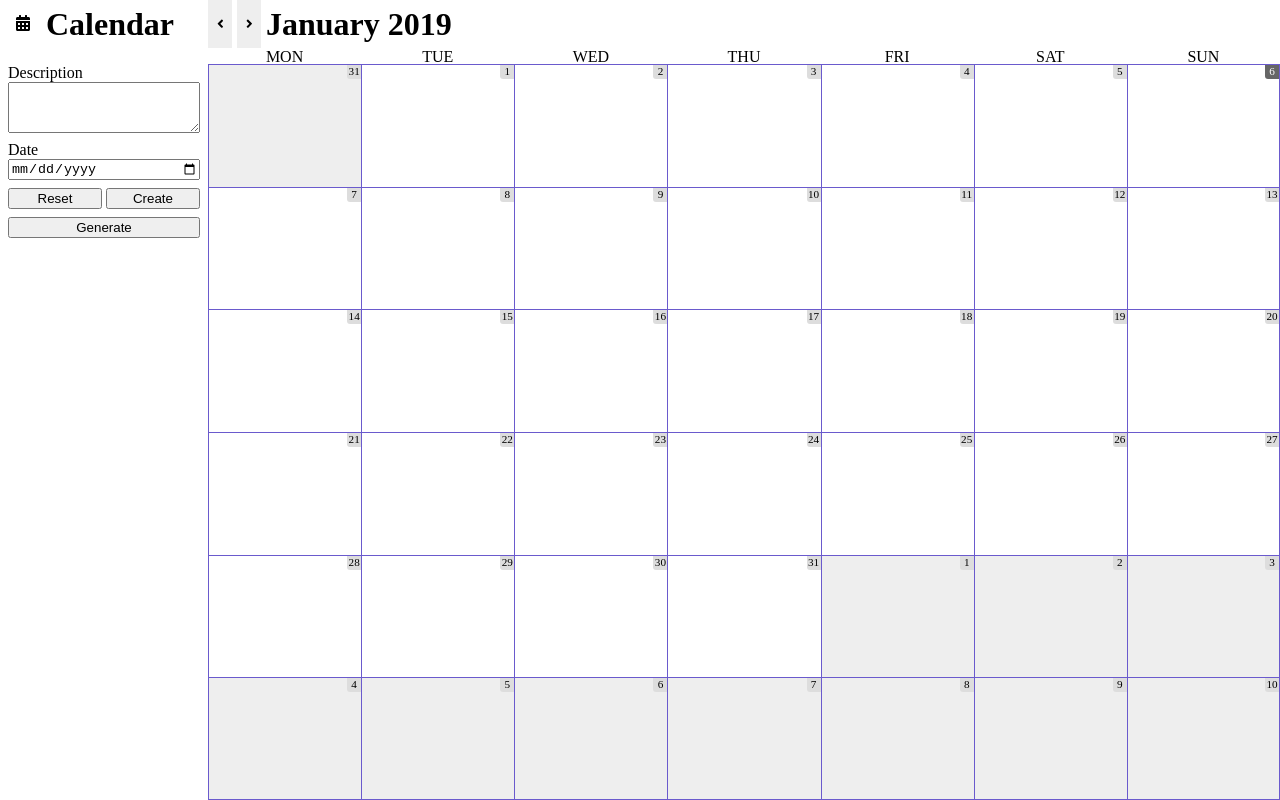
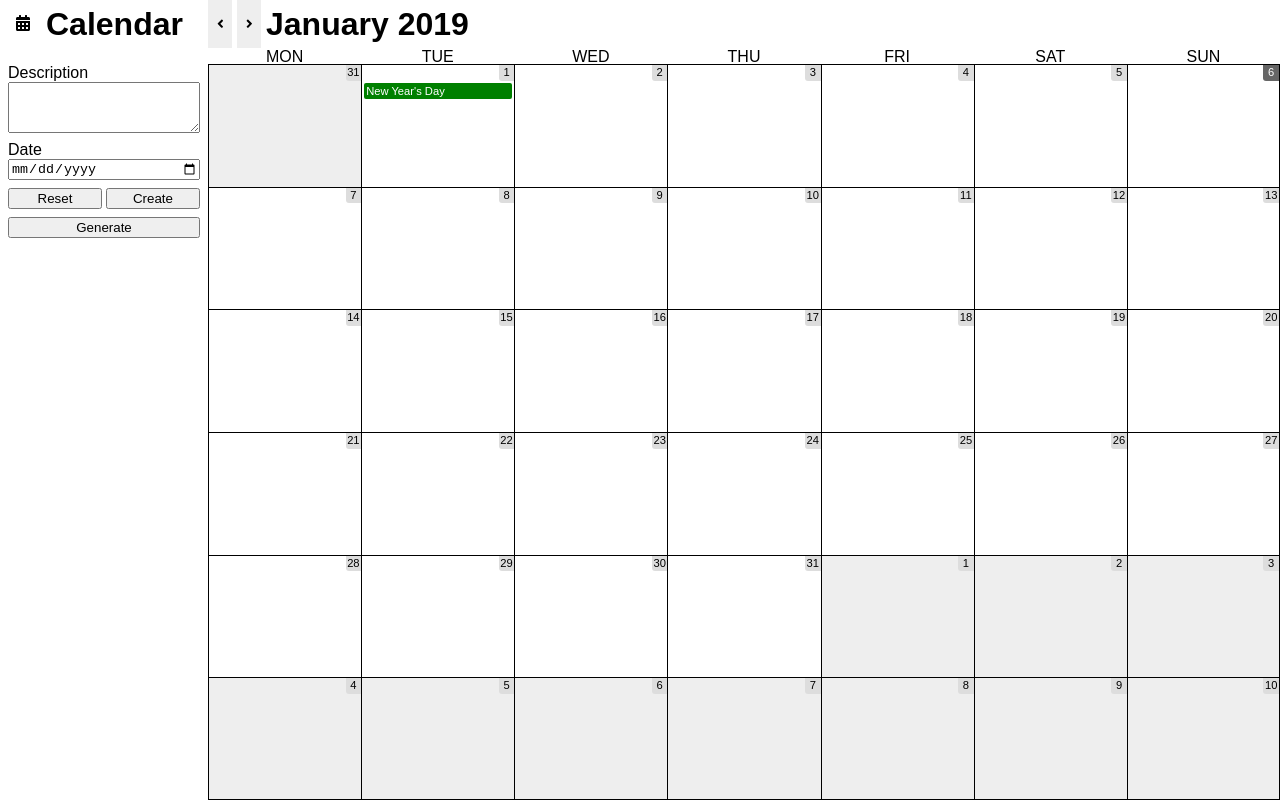
Before and after one commit to VAggrippino/betacode_interview_01, a React (Create React App) app in the folder 04_calendar/: page / in a window 1280 px wide. Built offline with nearby package versions, Linux system fonts and the light colour scheme.

Commit message:
Add some events and the code to show them

```diff
--- a/04_calendar/src/components/App.js
+++ b/04_calendar/src/components/App.js
@@ -14,8 +14,26 @@ class App extends React.Component {
     super(props);
     const activeDate = new Date();
 
+    const calendarEvents = [
+      { date: '2019-01-01', description: "New Year's Day" },
+      { date: '2019-02-14', description: "Valentine's Day" },
+      { date: '2019-03-17', description: "Saint Patrick's Day" },
+      { date: '2019-04-21', description: 'Easter' },
+      { date: '2019-05-30', description: 'Kaamatan (Sabah)' },
+      { date: '2019-05-31', description: 'Harvest Festival (Sabah)' },
+      { date: '2019-05-12', description: "Mother's Day (Malaysia)" },
+      { date: '2019-06-16', description: "Father's Day" },
+      { date: '2019-07-04', description: 'Independence Day (U.S.)' },
+      { date: '2019-08-11', description: 'Hari Raya Haji' },
+      { date: '2019-09-19', description: 'Talk Like a Pirate Day' },
+      { date: '2019-10-31', description: "Halloween" },
+      { date: '2019-11-28', description: 'Thanksgiving (U.S.)' },
+      { date: '2019-12-25', description: 'Christmas Day' }
+    ];
+
     this.state = {
-      activeDate
+      activeDate,
+      calendarEvents
     };
   }
 
@@ -79,7 +97,10 @@ class App extends React.Component {
           <Controls />
         </aside>
         <main className="calendar--main">
-          <Month activeDate={this.state.activeDate} />
+          <Month
+            activeDate={this.state.activeDate}
+            calendarEvents={this.state.calendarEvents}
+          />
         </main>
       </div>
     );
--- a/04_calendar/src/components/Month.js
+++ b/04_calendar/src/components/Month.js
@@ -30,7 +30,13 @@ class Month extends React.Component {
             const dayValue = dateViewStart + day;
             const dayDate = new Date(this.props.activeDate);
             dayDate.setDate(dayValue);
-            return <MonthDay key={day} activeDate={this.props.activeDate} date={dayDate} />;
+            return (
+              <MonthDay key={day}
+                calendarEvents={this.props.calendarEvents}
+                activeDate={this.props.activeDate}
+                date={dayDate}
+              />
+            );
           }))}
         </div>
       </div>
--- a/04_calendar/src/components/MonthDay.js
+++ b/04_calendar/src/components/MonthDay.js
@@ -26,13 +26,17 @@ class MonthDay extends React.Component {
     const currentYear = currentDate.getFullYear();
     const currentMonth = currentDate.getMonth();
     const currentDay = currentDate.getDate();
-    const dateToday = `${currentYear}-${currentMonth}-${currentDay}`;
+    const dateToday = currentYear + '-'
+                    + ('0' + (currentMonth+1)).slice(-2) + '-'
+                    + ('0' + currentDay).slice(-2)
 
     const displayDate = new Date(this.props.date);
     const displayYear = displayDate.getFullYear();
     const displayMonth = displayDate.getMonth();
     const displayDay = displayDate.getDate();
-    const dateDisplay = `${displayYear}-${displayMonth}-${displayDay}`;
+    const dateDisplay = displayYear + '-'
+                      + ('0' + (displayMonth+1)).slice(-2) + '-'
+                      + ('0' + displayDay).slice(-2)
 
     const activeMonth = this.props.activeDate.getMonth();
     const activeYear = this.props.activeDate.getFullYear();
@@ -56,9 +60,16 @@ class MonthDay extends React.Component {
       }
     }
 
+    const todayEvents = this.props.calendarEvents.filter((event) => {
+      return (event.date === dateDisplay);
+    });
+
     return (
       <div className={classNames.join(' ')}>
         <div className="month--day--date">{displayDay}</div>
+        {todayEvents.map((event) => {
+          return <div className="month--day--event" key={event.date}>{event.description}</div>;
+        })}
       </div>
     );
   }
--- a/04_calendar/src/components/scss/App.scss
+++ b/04_calendar/src/components/scss/App.scss
@@ -9,6 +9,7 @@ body {
 
 #root {
   height: 100%;
+  font-family: Arial, Helvetica, sans-serif;
 }
 
 .calendar {
--- a/04_calendar/src/components/scss/MonthDay.scss
+++ b/04_calendar/src/components/scss/MonthDay.scss
@@ -2,8 +2,9 @@
   box-sizing: border-box;
   border-width: 1px 0 0 1px;
   border-style: solid;
-  border-color: slateblue;
+  border-color: black;
   position: relative;
+  padding-top: 1rem;
 
   &:nth-child(7n) {
     border-right-width: 1px;
@@ -31,6 +32,15 @@
     background-color: #ddd;
   }
 
+  .month--day--event {
+    font-size: 0.7em;
+    color: white;
+    background-color: green;
+    margin: 2px;
+    padding: 2px;
+    border-radius: 2px;
+  }
+
   &.today .month--day--date {
     color: white;
     background-color: rgba(black, 0.6);
```
